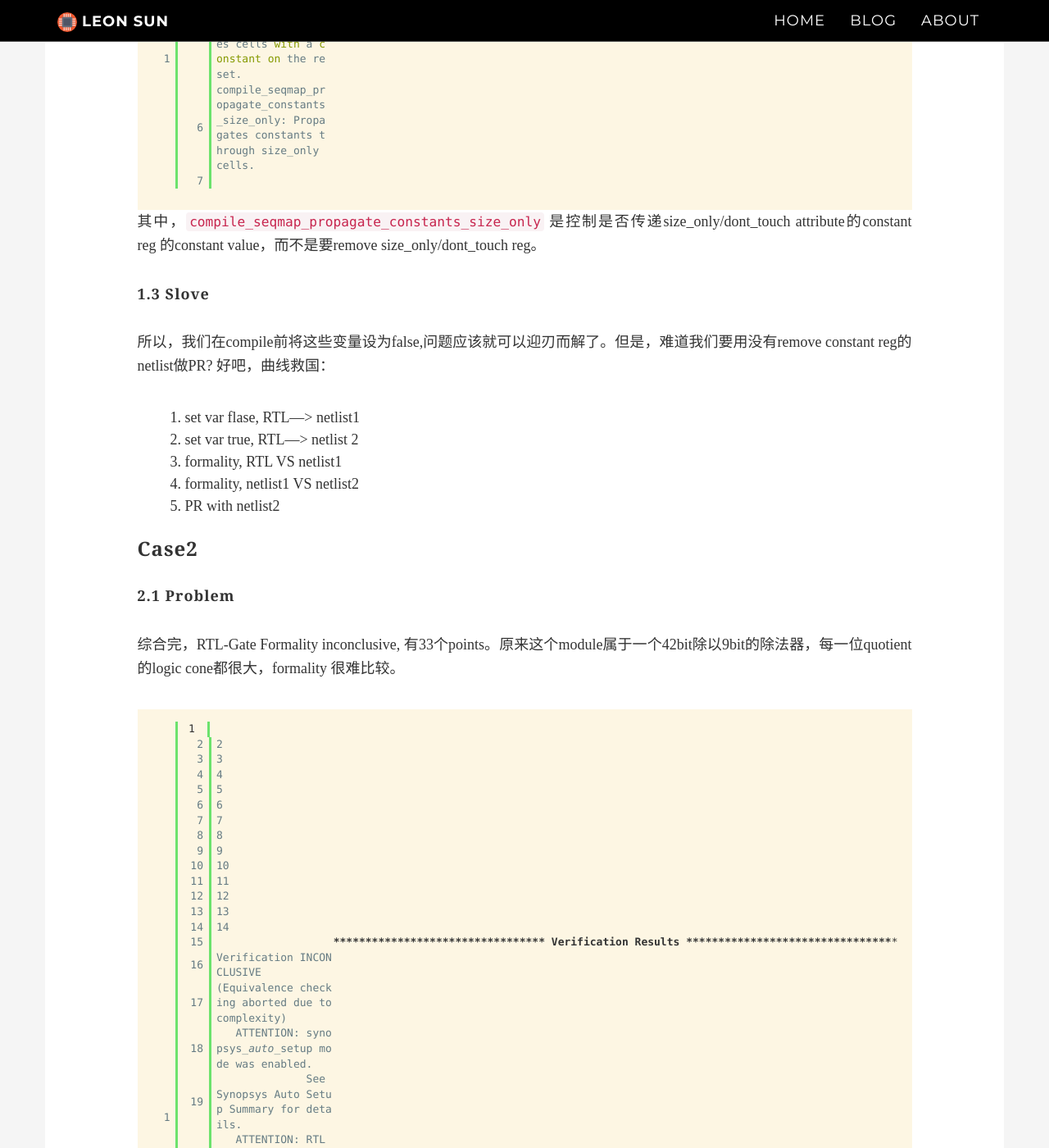
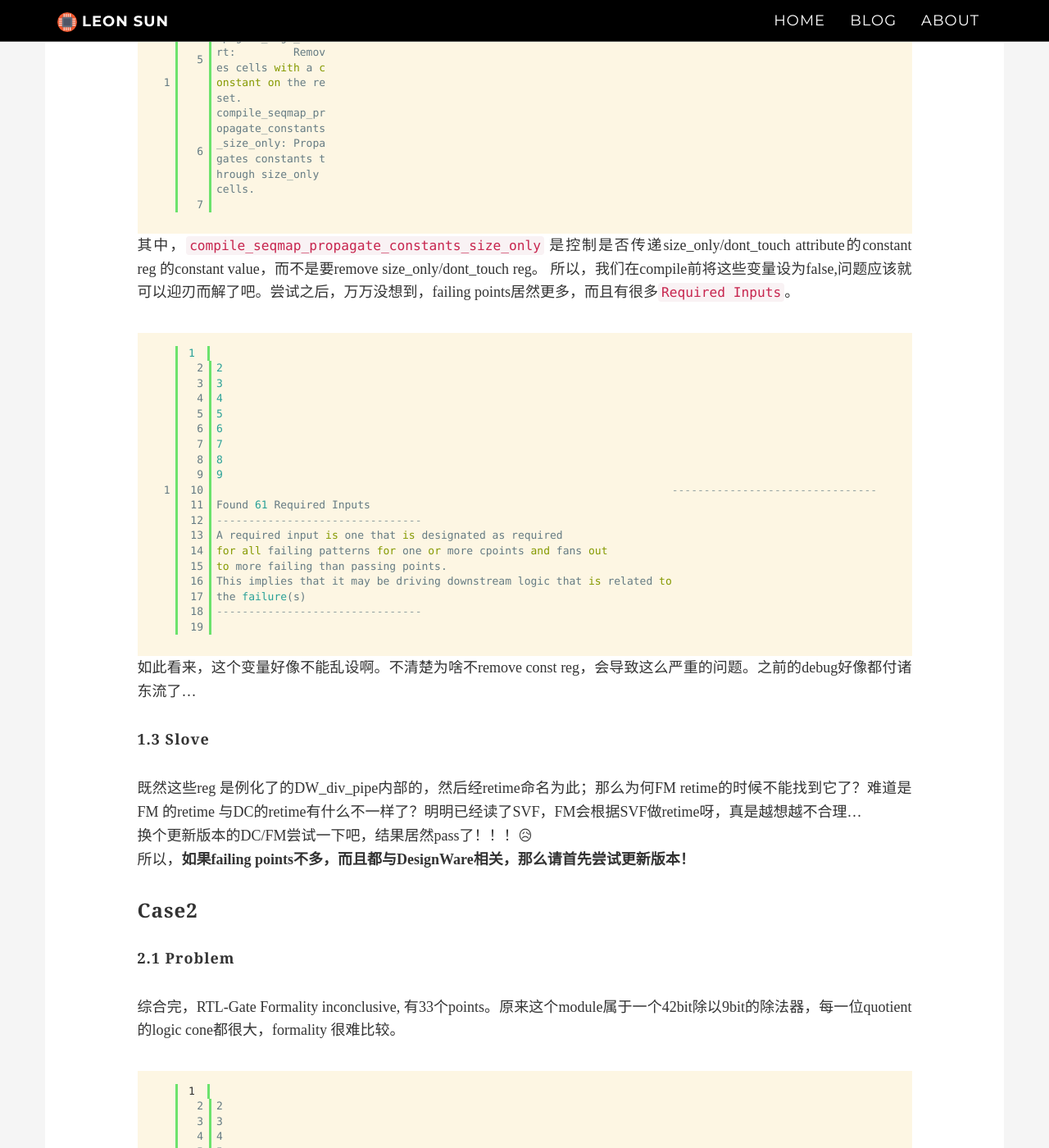
Before and after one commit to iLeonSun/iLeonSun.github.io, a Jekyll site: the page built from _posts/2017-08-23-how-to-pass-formal-check.md, in a window 1280 px wide and 1400 px high, scrolled down 20785 px. Shown: the whole window at 82% size. Built offline with Jekyll 4.4.1, drawn with Linux system fonts in a browser that asks for light colours; nearby versions of some CDN libraries; emoji names are drawn with the system emoji font; comment, search, counter and statistics services are not loaded; a style sheet for code colours, icons or effects is not loaded; some of the changed text lies outside the part shown.

Commit message:
update some typo

````diff
--- a/_posts/2017-08-23-how-to-pass-formal-check.md
+++ b/_posts/2017-08-23-how-to-pass-formal-check.md
@@ -67,7 +67,7 @@ Inconclusive 一般由于逻辑太复杂，logic cone 太大，导致formality
 #### 1.1 Problem
 综合后，formality fail，有73个failing points，这些points都属于两个module，随便选取一个points:
 u_disptop/U_DISPD_LAI053/u_pnlmemctl/u_imgmemctl/u_abc4x4_dec/prl_ari_0__u_div/U_DIV/bdramclk1x_r_REG42_S1
-其余failing points的命名也类似，从这些reg的名字可以看出它们都是做了retime优化的（DC retime的默认命名\*\*REG\*\*_S\*).
+其余failing points的命名也类似，从这些reg的名字可以看出它们都是做了retime优化的（DC retime的默认命名\*\*REG\*\*_S\*).这些reg都是U_DIV module下，而这个U_DIV是例化了一个DW_div_pipe designware.
 #### 1.2 Debug
 打开logic cone， 如下图,发现failing points是SD/AD, 在Imp里是constant0; 而Ref里它们是从fm_bb出来，fm_bb 是formality black box，bbox 的input被formality认为loginc cone 的endpoint, output 被认为是logic cone的startpoint,因为不知内部逻辑，其output作为logic cone的startpoint时可以为0/1/X。
 
@@ -157,14 +157,24 @@ compile_seqmap_propagate_high_effort:         Removes cells with a constant on t
 compile_seqmap_propagate_constants_size_only: Propagates constants through size_only cells.
 ```
 其中，`compile_seqmap_propagate_constants_size_only` 是控制是否传递size_only/dont_touch attribute的constant reg 的constant value，而不是要remove size_only/dont_touch reg。
+所以，我们在compile前将这些变量设为false,问题应该就可以迎刃而解了吧。尝试之后，万万没想到，failing points居然更多，而且有很多`Required Inputs`。
+```
+--------------------------------
+Found 61 Required Inputs
+--------------------------------
+A required input is one that is designated as required
+for all failing patterns for one or more cpoints and fans out
+to more failing than passing points.
+This implies that it may be driving downstream logic that is related to
+the failure(s)
+--------------------------------
+```
+如此看来，这个变量好像不能乱设啊。不清楚为啥不remove const reg，会导致这么严重的问题。之前的debug好像都付诸东流了...
 
 #### 1.3 Slove
-所以，我们在compile前将这些变量设为false,问题应该就可以迎刃而解了。但是，难道我们要用没有remove constant reg的netlist做PR? 好吧，曲线救国：
-1. set var flase, RTL---> netlist1
-2. set var true,   RTL---> netlist 2
-3. formality, RTL VS netlist1
-4. formality, netlist1 VS netlist2
-5. PR with netlist2
+既然这些reg 是例化了的DW_div_pipe内部的，然后经retime命名为此；那么为何FM retime的时候不能找到它了？难道是FM 的retime 与DC的retime有什么不一样了？明明已经读了SVF，FM会根据SVF做retime呀，真是越想越不合理...
+换个更新版本的DC/FM尝试一下吧，结果居然pass了！！！:disappointed_relieved:
+所以，**如果failing points不多，而且都与DesignWare相关，那么请首先尝试更新版本！**
 
 ### Case2
 #### 2.1 Problem
````
Also changed, not shown: _posts/2017-09-15-inconclusive-verification-by-bad-rtl-coding-style.md (+25 -25 lines), 2 other files.
